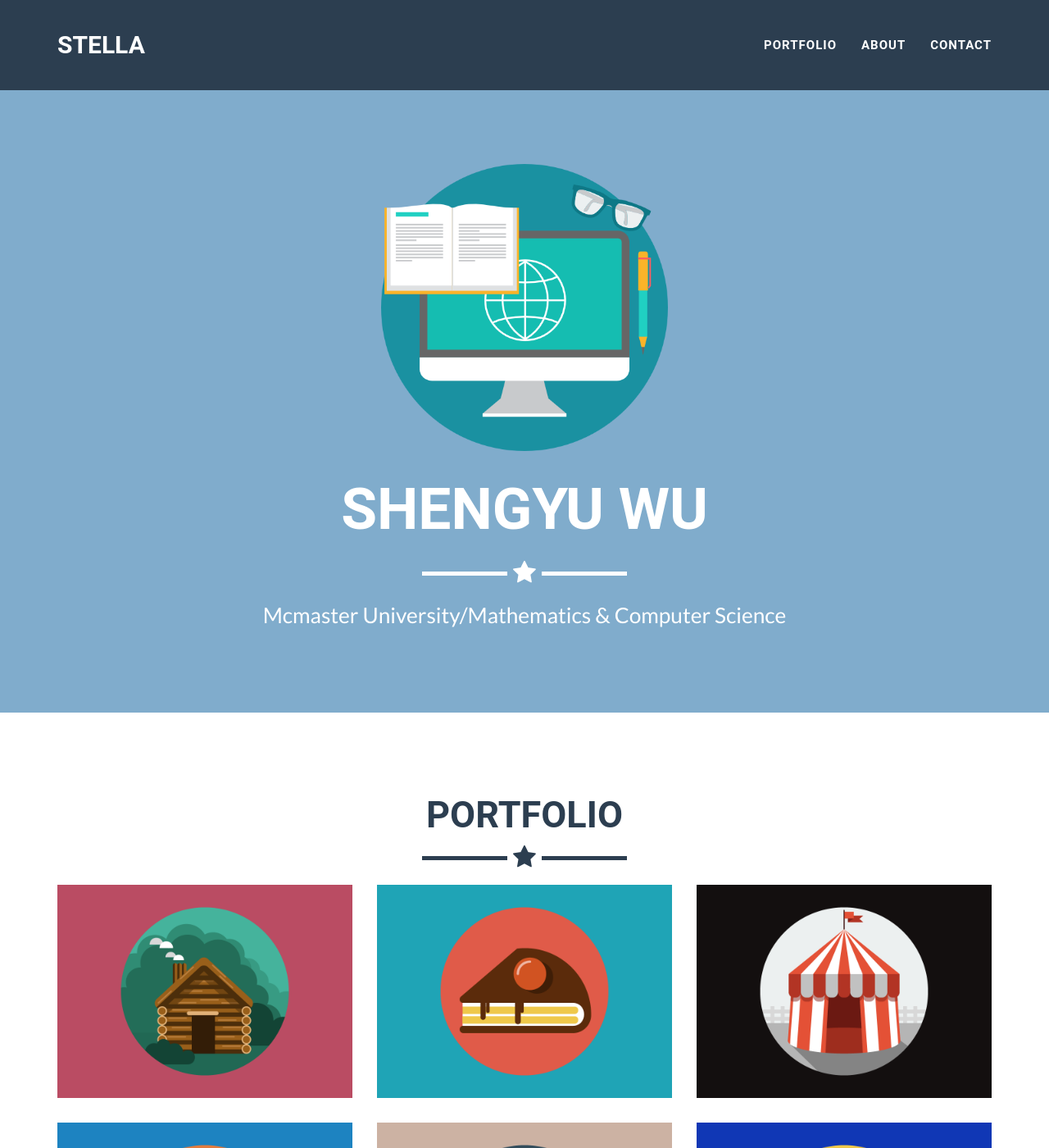
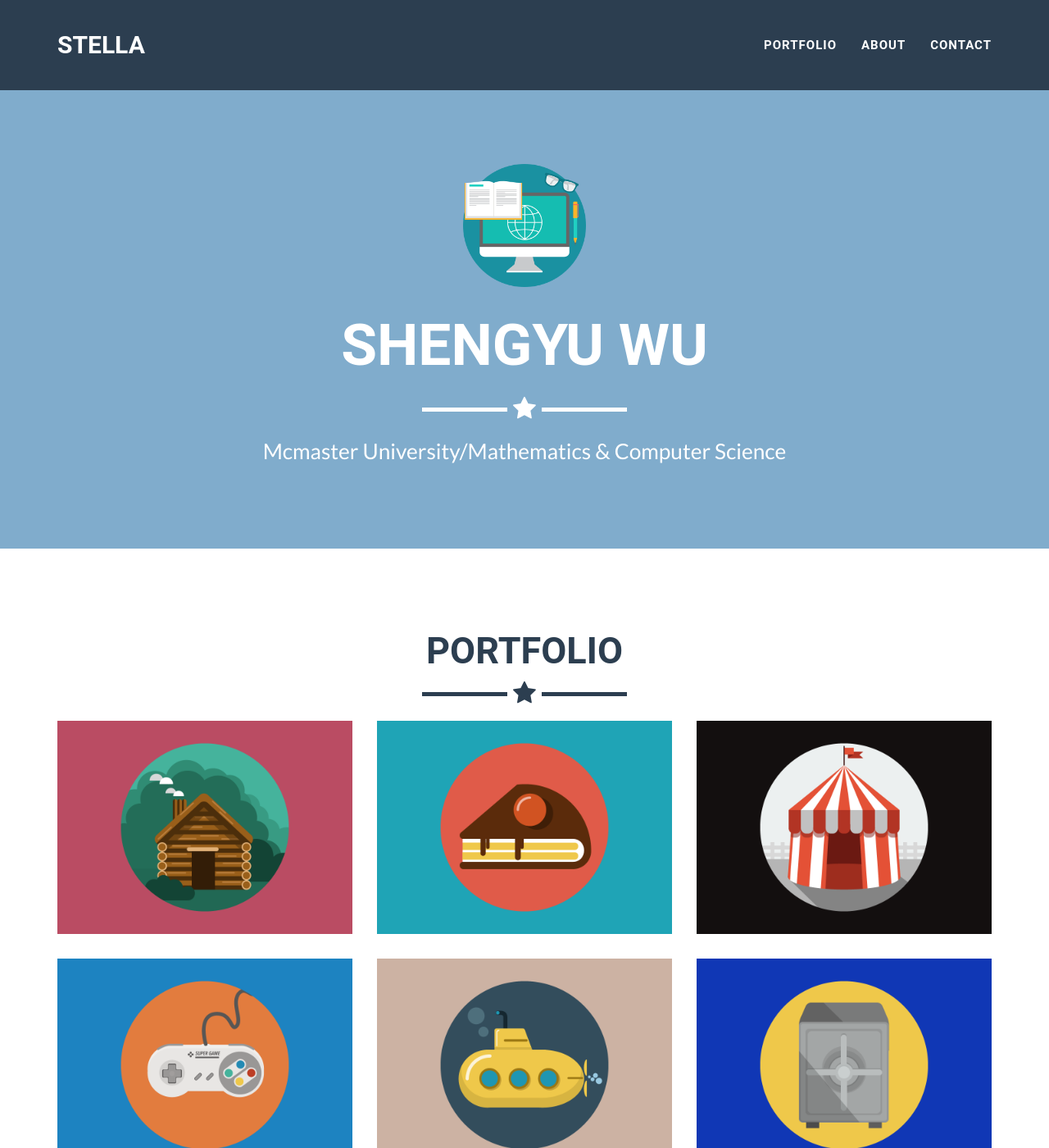
Before and after one commit to StellaSW/StellaSW.github.io, a Jekyll site: the page built from index.html, in a window 1280 px wide and 1400 px high. Shown: the whole window at 82% size. Built offline with Jekyll 4.4.1, drawn with Linux system fonts in a browser that asks for light colours.

Commit message:
Update main.css

```diff
--- a/_includes/css/main.css
+++ b/_includes/css/main.css
@@ -94,8 +94,8 @@ header .container {
 header img {
     display: block;
     margin: 0 auto 20px;
-    width: 350px;
-    height: 350px;
+    width: 150px;
+    height: 150px;
 }
 
 header .intro-text .name {
```
